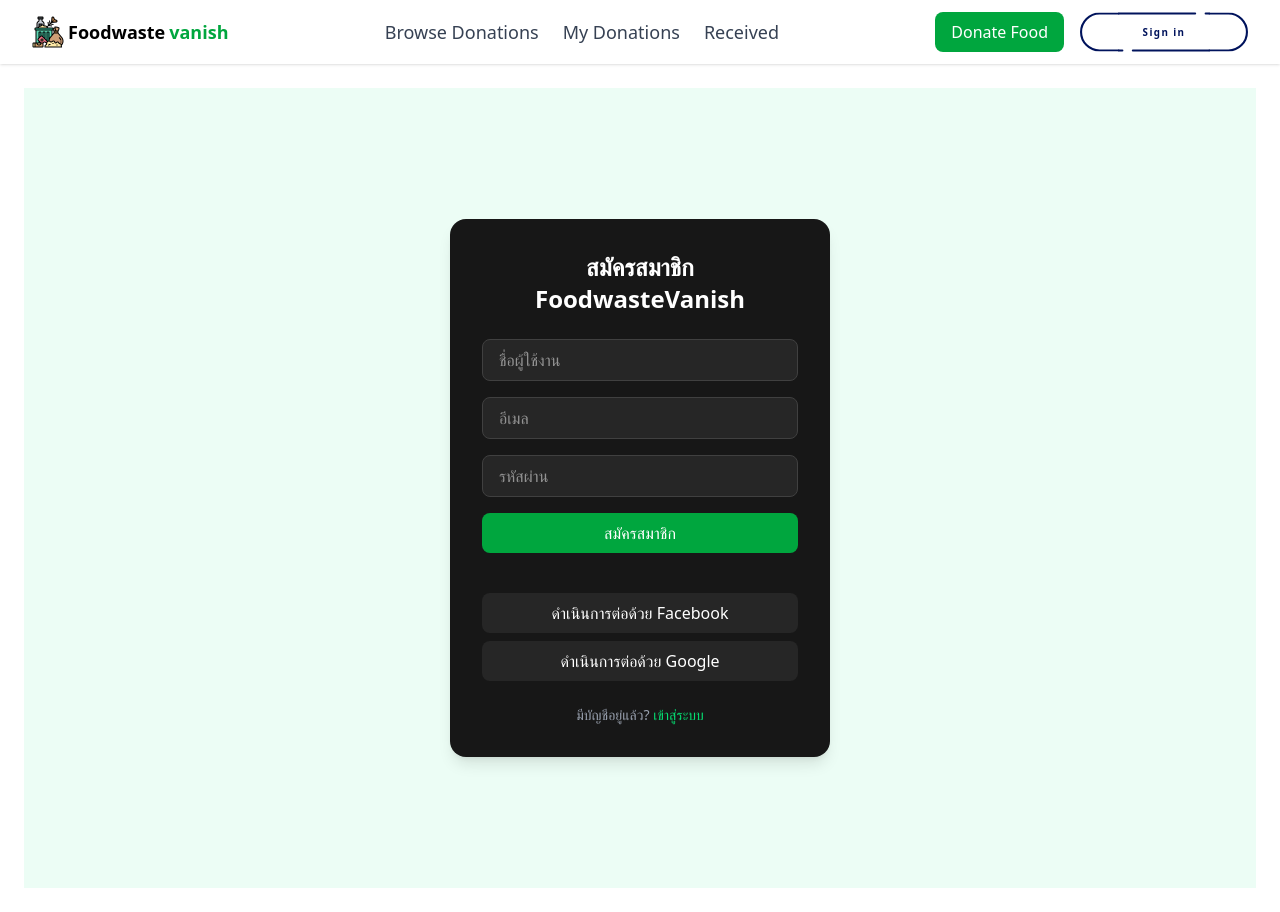
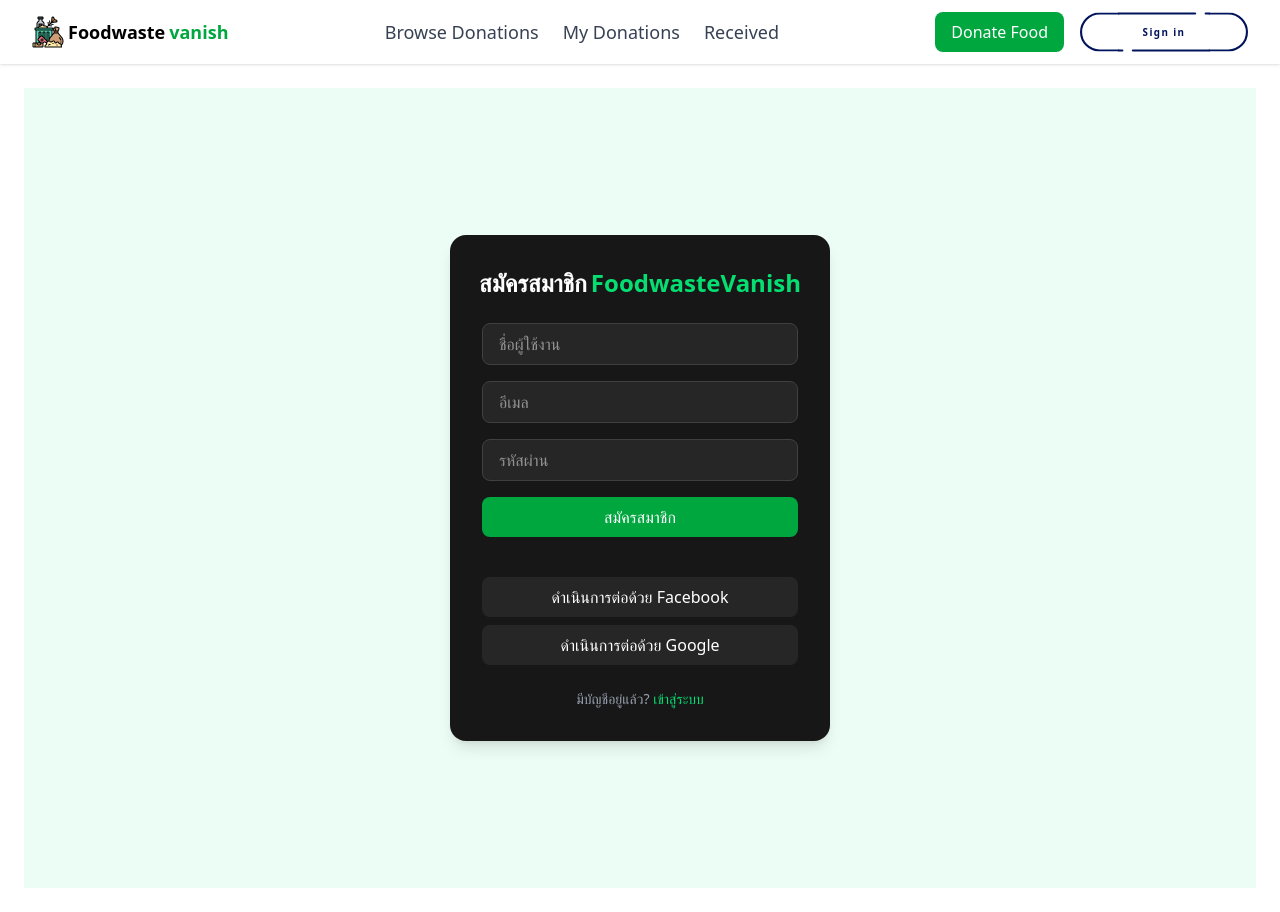
Before and after one commit to Pongworaphat/Foodwastevavanish, a React (Vite) app: page /signup in a window 1280 px wide. Built offline with nearby package versions, Linux system fonts and the light colour scheme.

Commit message:
Update Frontend

```diff
--- a/src/components/Navbar/Auth/SigninPage.jsx
+++ b/src/components/Navbar/Auth/SigninPage.jsx
@@ -21,9 +21,7 @@
   return (
     <div className="flex justify-center items-center min-h-screen bg-emerald-50">
       <div className="bg-neutral-900 text-white shadow-lg rounded-2xl p-8 w-[380px]">
-        <h1 className="text-2xl font-bold text-center mb-6">
-          เข้าสู่ระบบ FoodwasteVanish
-        </h1>
+        <h1 className="text-2xl font-bold text-center mb-6 whitespace-nowrap flex justify-center"> เข้าสู่ระบบ <span className="ml-1 text-green-400">FoodwasteVanish</span> </h1>
 
         <form onSubmit={handleSignIn} className="space-y-4">
           <input
--- a/src/components/Navbar/Auth/SignupPage.jsx
+++ b/src/components/Navbar/Auth/SignupPage.jsx
@@ -17,9 +17,7 @@
   return (
     <div className="flex justify-center items-center min-h-screen bg-emerald-50">
       <div className="bg-neutral-900 text-white shadow-lg rounded-2xl p-8 w-[380px]">
-        <h1 className="text-2xl font-bold text-center mb-6  ">
-          สมัครสมาชิก FoodwasteVanish
-        </h1>
+        <h1 className="text-2xl font-bold text-center mb-6 whitespace-nowrap flex justify-center"> สมัครสมาชิก <span className="ml-1 text-green-400">FoodwasteVanish</span></h1>
 
         <form onSubmit={handleSignup} className="space-y-4">
           <input
--- a/src/pages/HomePage.jsx
+++ b/src/pages/HomePage.jsx
@@ -14,7 +14,7 @@
                 Reduce food waste • Help others
               </p>
               <h1 className="text-5xl sm:text-6xl font-semibold leading-tight tracking-tight text-emerald-900">
-                <span className="block">Share Food,</span>
+                <span className="block">Share Food</span>
                 <span className="block text-emerald-600 mt-1">Share Love</span>
               </h1>
               <p className="mt-6 text-lg text-emerald-900/80 max-w-xl">
```
Lines whose indentation alone changed are shown as unchanged.
